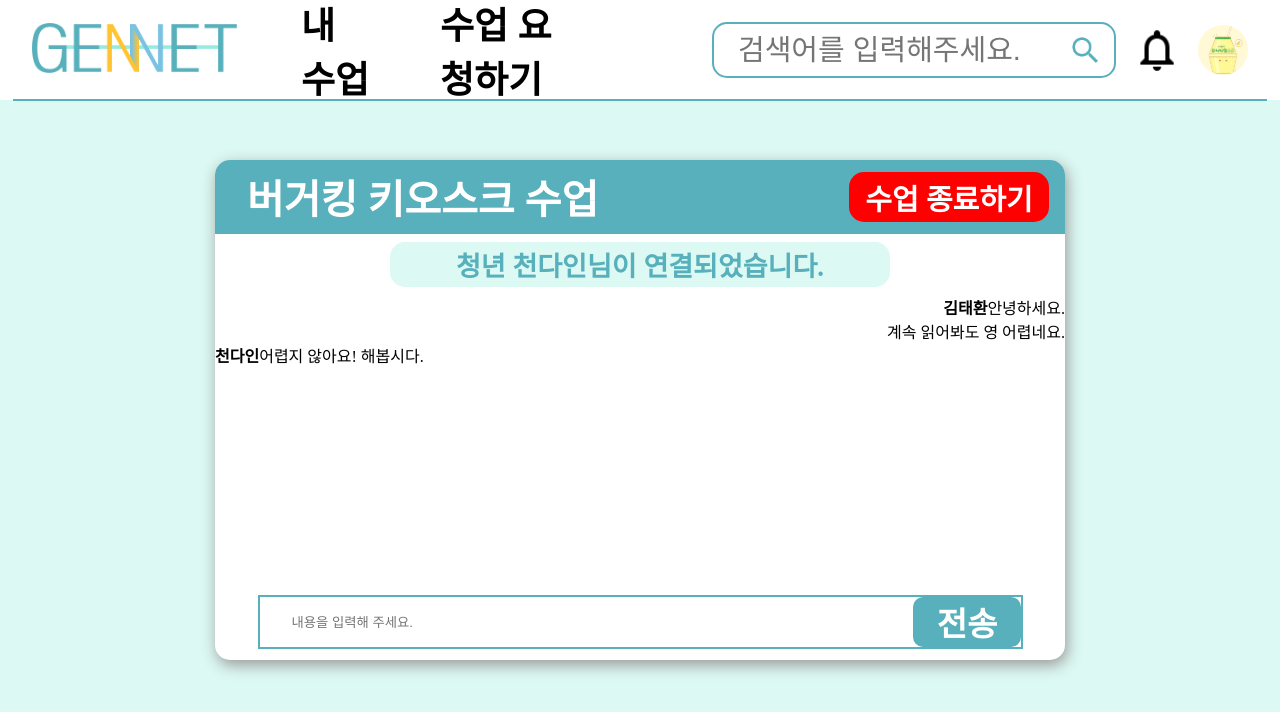
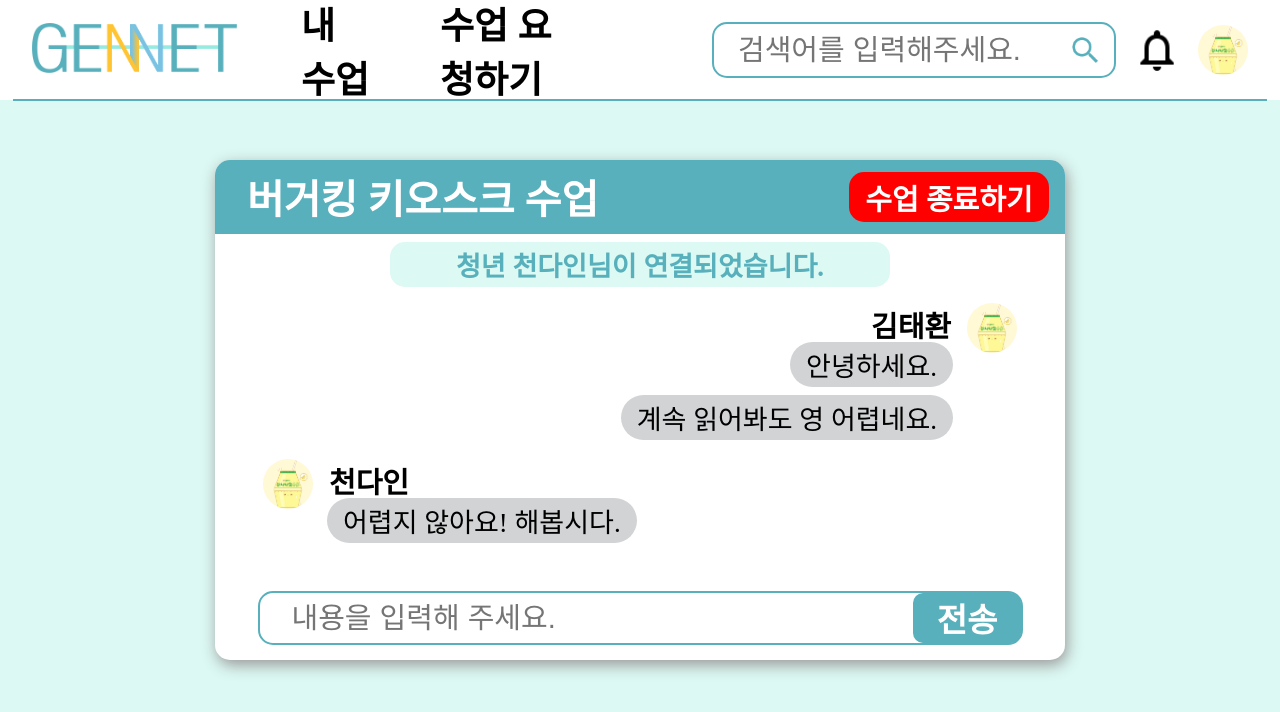
Before and after one commit to taehwan01/gennet-react, a React (Create React App) app: page /class-chat/1 in a window 1280 px wide. Shown: the top 712 px of the page. Built offline with nearby package versions, Linux system fonts and the light colour scheme.

Commit message:
feat: ClassChatroom 페이지 추가

```diff
--- a/src/pages/ClassChatroom/ClassChatroom.jsx
+++ b/src/pages/ClassChatroom/ClassChatroom.jsx
@@ -1,8 +1,9 @@
 import { useNavigate } from 'react-router-dom';
-import Button from '../../components/Button/Button';
 // import { useParams } from 'react-router-dom';
 
 import styles from './ClassChatroom.module.scss';
+import Button from '../../components/Button/Button';
+import testIMG from '../../assets/images/banana.png';
 
 // dummy data
 const user = '김태환';
@@ -66,9 +67,37 @@ function ClassChatroom() {
       const sameUser = msg.user !== prevUser;
       prevUser = msg.user;
       return (
-        <div className={user === msg.user ? styles.right : styles.left}>
-          {sameUser && <span className='font-bold'>{msg.user}</span>}
-          {msg.content}
+        <div
+          className={`${styles['user-chat']} ${
+            user === msg.user ? styles.right : styles.left
+          }`}
+        >
+          {sameUser && (
+            <div className={styles['same-user-chat']}>
+              {msg.user !== user && (
+                <img
+                  className={styles['profile-image']}
+                  src={testIMG}
+                  alt='Profile IMG'
+                />
+              )}
+              <span className={`${styles['message-user']} font-bold`}>
+                {msg.user}
+              </span>
+              {msg.user === user && (
+                <img
+                  className={styles['profile-image']}
+                  src={testIMG}
+                  alt='Profile IMG'
+                />
+              )}
+            </div>
+          )}
+          {msg.user === user ? (
+            <div className={styles['message-content-right']}>{msg.content}</div>
+          ) : (
+            <div className={styles['message-content-left']}>{msg.content}</div>
+          )}
         </div>
       );
     });
--- a/src/pages/ClassChatroom/ClassChatroom.module.scss
+++ b/src/pages/ClassChatroom/ClassChatroom.module.scss
@@ -39,14 +39,56 @@
       border-radius: 15px;
     }
     .chat-contents {
-      height: 60%;
-      .right {
+      height: 56%;
+      padding: 0.5rem 3rem;
+      .user-chat {
         display: flex;
-        justify-content: flex-end;
+        flex-direction: column;
+        .same-user-chat {
+          display: flex;
+          justify-content: end;
+        }
       }
-      .left {
+      .profile-image {
+        width: 50px;
+        height: 50px;
+        border-radius: 100%;
+      }
+      > .right {
+        align-items: flex-end;
+      }
+      > .left {
+        align-items: flex-start;
+      }
+      .message-user {
+        padding: 0 1rem;
+        font-size: 29px;
+      }
+      .message-content-right {
+        font-size: 27px;
+        height: 45px;
+        background-color: #d1d3d4;
+        border-radius: 30px;
         display: flex;
-        justify-content: flex-start;
+        align-items: center;
+        padding: 0 1rem;
+        position: relative;
+        bottom: 0.7rem;
+        right: 4rem;
+        margin-bottom: 0.5rem;
+      }
+      .message-content-left {
+        font-size: 27px;
+        height: 45px;
+        background-color: #d1d3d4;
+        border-radius: 30px;
+        display: flex;
+        align-items: center;
+        padding: 0 1rem;
+        position: relative;
+        bottom: 0.7rem;
+        left: 4rem;
+        margin-bottom: 1rem;
       }
     }
     .input-box {
@@ -57,16 +99,16 @@
         display: flex;
         justify-content: center;
         align-items: center;
-        border-radius: 15px;
         width: 765px;
       }
       .message-input {
         padding: 0;
         padding-left: 2rem;
         width: 100%;
-        height: 100%;
         height: 50px;
         border: 2px solid #57b0bc;
+        border-radius: 15px;
+        font-size: 29px;
       }
       .send-button {
         position: absolute;
```
